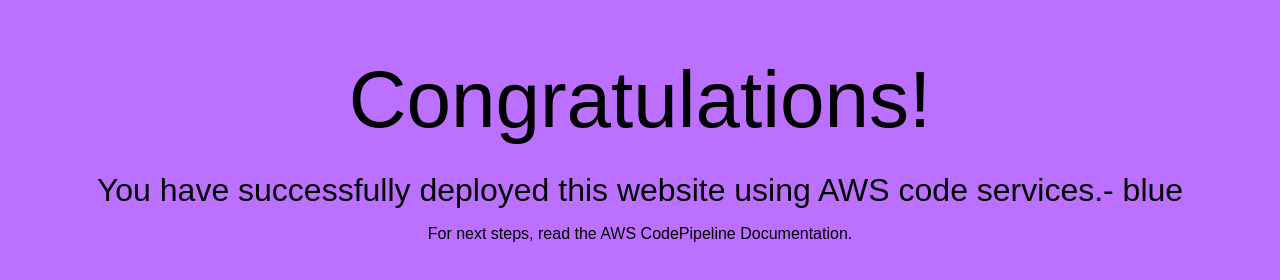
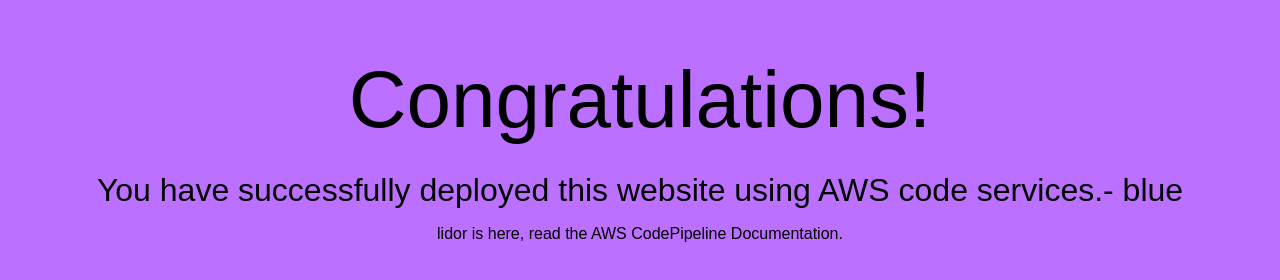
Before and after one commit to zvimosh/Codedeploy, a plain HTML site: page index.html in a window 1280 px wide. Drawn offline with Linux system fonts and the light colour scheme.

Commit message:
Update index.html

```diff
--- a/index.html
+++ b/index.html
@@ -28,7 +28,7 @@
   <div align="center">
     <h1>Congratulations!</h1>
     <h2>You have successfully deployed this website using AWS code services.- blue</h2>
-    <p>For next steps, read the AWS CodePipeline Documentation.</p>
+    <p>lidor is here, read the AWS CodePipeline Documentation.</p>
   </div>
 </body>
 </html>
```
